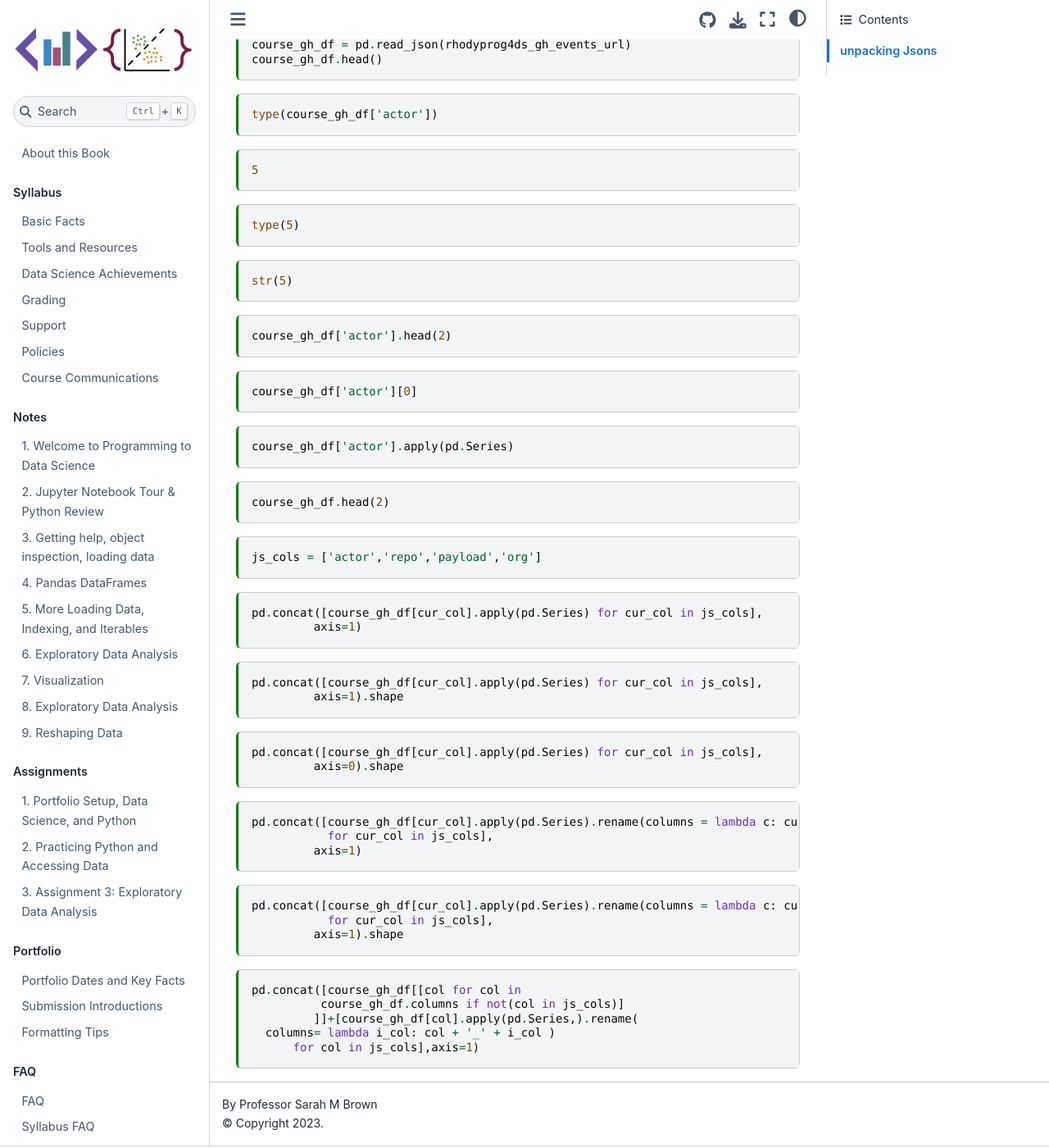
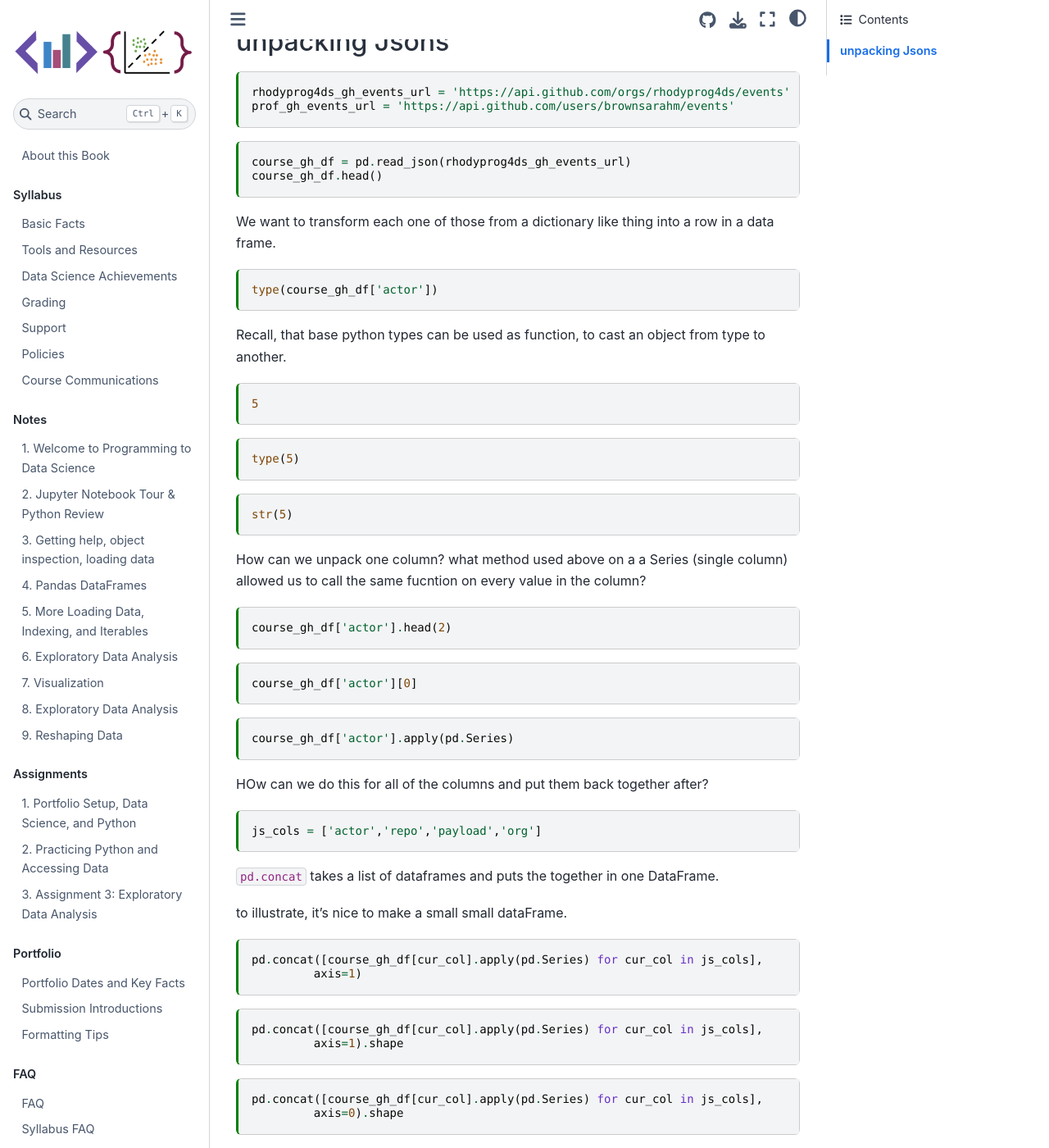
Before and after one commit to rhodyprog4ds/BrownFall21, a Jupyter Book: the page built from notes/2021-09-29.md, in a window 1280 px wide and 1400 px high, scrolled down 1322 px. Shown: the whole window at 82% size. Built offline with Jupyter Book 1.0.4 settings and Sphinx 7.4.7 and the Sphinx Book theme 1.1.4, drawn with Linux system fonts in a browser that asks for light colours; pages that are not in the unit, such as notebooks, are missing from menus; some of the changed text lies outside the part shown.

Commit message:
partial annotation

````diff
--- a/notes/2021-09-29.md
+++ b/notes/2021-09-29.md
@@ -46,6 +46,13 @@ high_prod_coffee_df = coffee_df[coffee_df['high_production']]
 coffee_df.shape, high_prod_coffee_df.shape
 ```
 
+
+replace the FIXMEs in the excerpt tbelo to
+reshape the data to have a value column with the value of the score
+and a Score column that indicates which score is in that
+row. Retaint he country and color for each score, so that they can be used
+as grouping variables
+
 ```{code-cell} ipython3
 # replace the FIXMEs
 scores_of_interest = ['Balance','Aroma','Body','Aftertaste']
@@ -56,9 +63,11 @@ high_prod_coffee_df_melted = high_prod_coffee_df.melt(
     var_name = 'Score')
 ```
 
+What happened?
 ```{code-cell} ipython3
 high_prod_coffee_df_melted.shape
 ```
+
 
 ```{code-cell} ipython3
 high_prod_coffee_df_melted.head()
@@ -85,11 +94,15 @@ prof_gh_events_url = 'https://api.github.com/users/brownsarahm/events'
 course_gh_df = pd.read_json(rhodyprog4ds_gh_events_url)
 course_gh_df.head()
 ```
+We want to transform each one of those from a dictionary like thing into a
+row in a data frame.
 
 ```{code-cell} ipython3
 type(course_gh_df['actor'])
 ```
 
+Recall, that base python types can be used as function, to cast an object from
+type to another.
 ```{code-cell} ipython3
 5
 ```
@@ -102,6 +115,9 @@ type(5)
 str(5)
 ```
 
+How can we unpack one column?
+what method used above on a a Series (single column) allowed us to call the same
+fucntion on every value in the column?
 ```{code-cell} ipython3
 course_gh_df['actor'].head(2)
 ```
@@ -114,13 +130,16 @@ course_gh_df['actor'][0]
 course_gh_df['actor'].apply(pd.Series)
 ```
 
-```{code-cell} ipython3
-course_gh_df.head(2)
-```
+HOw can we do this for all of the columns and put them back together after?
 
 ```{code-cell} ipython3
 js_cols = ['actor','repo','payload','org']
 ```
+
+
+`pd.concat` takes a list of dataframes and puts the together in one DataFrame.
+
+to illustrate, it's nice to make a small small dataFrame.
 
 ```{code-cell} ipython3
 pd.concat([course_gh_df[cur_col].apply(pd.Series) for cur_col in js_cols],
@@ -137,6 +156,12 @@ pd.concat([course_gh_df[cur_col].apply(pd.Series) for cur_col in js_cols],
          axis=0).shape
 ```
 
+we might want to rename the new columns so that they have the original column
+name prepended to the new name.
+
+pandas has a rename method for this.
+
+and this is another job for lambdas.
 ```{code-cell} ipython3
 pd.concat([course_gh_df[cur_col].apply(pd.Series).rename(columns = lambda c: cur_col + '_' +c)
            for cur_col in js_cols],
@@ -149,6 +174,7 @@ pd.concat([course_gh_df[cur_col].apply(pd.Series).rename(columns = lambda c: cur
          axis=1).shape
 ```
 
+How can we append the new columns to the old ones?
 ```{code-cell} ipython3
 pd.concat([course_gh_df[[col for col in
           course_gh_df.columns if not(col in js_cols)]
````
